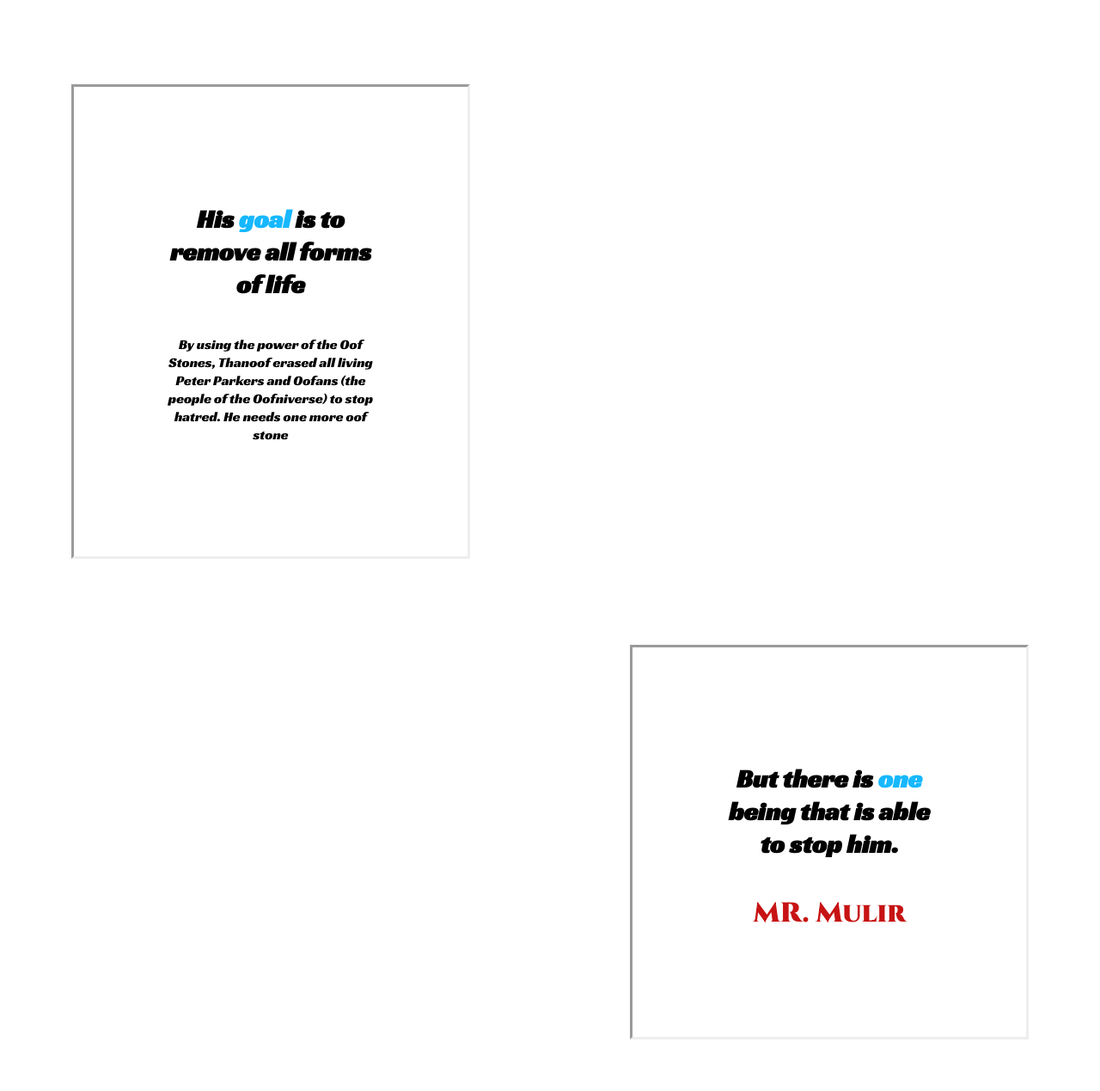
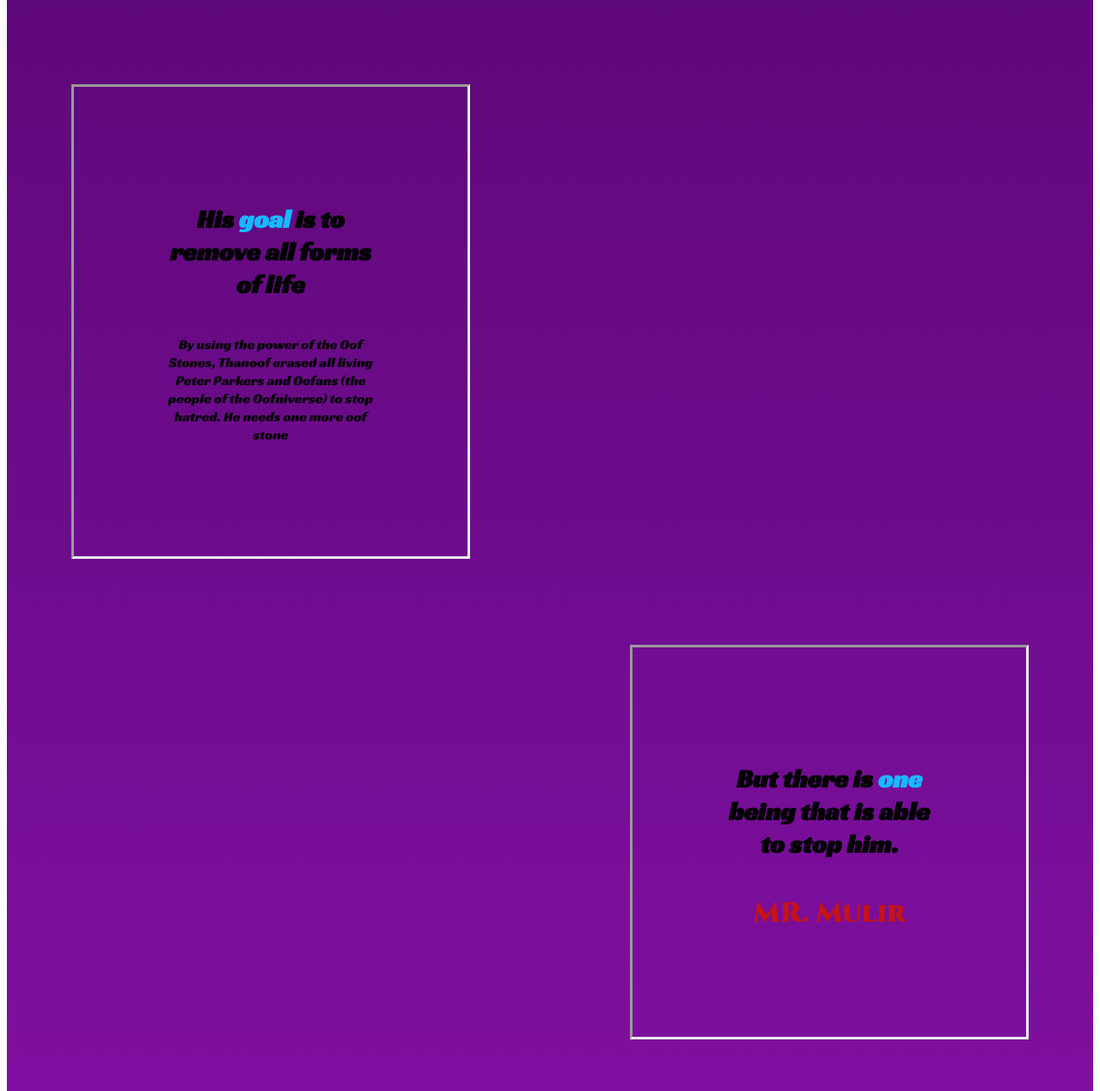
Before and after one commit to NestorG3035/thanoof, a plain HTML site: page index.html in a window 1280 px wide. Shown: the part 771-2040 px from the top of the page at 86% size. Drawn offline with Linux system fonts and the light colour scheme.

Commit message:
added color

```diff
--- a/index.html
+++ b/index.html
@@ -10,6 +10,7 @@
 
 
     <div class="section1">
+
         <h1 class="title">
             Thanoof
 
@@ -20,10 +21,13 @@
             People constantly made fun of his head and his costume in middle school. But that wouldn't last for long.
         </p>
     </div>
+
 </head>
 
 
 <body>
+    <div id= "background">
+
 
     <div class="section2">
         <h2>To<span id=blue> Save </span>the Universe</h2>
@@ -39,9 +43,9 @@
         <h2>But there is<span id=blue> one</span> being that is able to stop him.
         </h2>
         <h1><span class="mrwho"> MR. Mulir</span></h1>
+</div>
 
     </div>
-
 </body>
 
 </html>
--- a/style.css
+++ b/style.css
@@ -19,7 +19,7 @@
     margin:400px;
     position:relative;
     left:325px;
-    bottom:350px;
+    bottom:-50px;
 
     border-style: inset;
 
@@ -30,7 +30,7 @@
     margin:400px;
     position:relative;
     right:325px;
-    bottom:650px;
+    bottom:250px;
     border-style: inset;
 }
 .section4{
@@ -39,7 +39,7 @@
     margin:400px;
     position:relative;
     left:325px;
-    bottom:950px;
+    bottom:550px;
     border-style: inset;
 }
 p, h2{
@@ -55,6 +55,11 @@ h2{
 #blue{
     color:#16B8FF;
 }
+#background{
+    position:relative;
+    bottom:400px;
+    background-image:linear-gradient(180deg,#500567,#8B12B0)
+}
 
 
 .mrwho{
```
